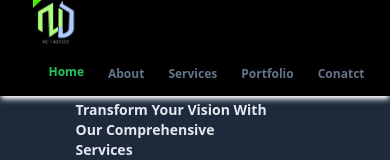
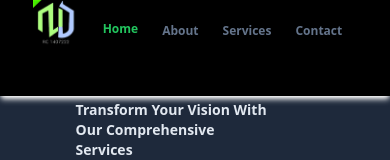
Before and after one commit to Olajcodes/Unclebigbay_Hackathon, a React (Vite) app in the folder hackathon/: page / in a window 390 px wide. Shown: the top 160 px of the page. Built offline with nearby package versions, Linux system fonts and the light colour scheme.

Commit message:
removed portfolio on small screen

```diff
--- a/hackathon/src/component/Nav.jsx
+++ b/hackathon/src/component/Nav.jsx
@@ -6,7 +6,7 @@ const Nav = () => {
   return (
     <>
         <header className="bg-black z-[22222222222222] shadow-md shadow-white w-full h-24 md:h-20  fixed top-0 mb-5 backdrop:blur">
-            <div className="header  flex w-5/6 h-5/6 mx-auto items-start flex-col md:flex-row md:items-center justify-between text-slate-500">
+            <div className="header  flex w-5/6 h-5/6 mx-auto items-start flex-row md:items-center justify-between text-slate-500">
                <div className=" w-12 h-12 rounded-lg">
                     <img src={logo} alt="logo" />
                </div>
@@ -40,7 +40,7 @@ const Nav = () => {
 
                         <li>
                             <NavLink to="/portfolio"
-                                   className={({ isActive}) => isActive ? 'text-green-500 capitalize m-1 p-2 text-xs md:text-sm font-bold hover:text-green-500 hover:transition-colors' : 'capitalize m-1 p-2 text-xs md:text-sm font-bold hover:text-slate-700 hover:transition-colors'}
+                                   className={({ isActive}) => isActive ? 'text-green-500 capitalize m-1 p-2 text-xs md:text-sm font-bold hover:text-green-500 hover:transition-colors hidden md:block' : 'hidden md:block capitalize m-1 p-2 text-xs md:text-sm font-bold hover:text-slate-700 hover:transition-colors'}
                                    >
                                 portfolio
                             </ NavLink>
@@ -49,7 +49,7 @@ const Nav = () => {
                             <NavLink to="/contact-us"
                                  className={({ isActive}) => isActive ? 'text-green-500 capitalize m-1 p-2 text-xs md:text-sm font-bold hover:text-green-500 hover:transition-colors' : 'capitalize m-1 p-2 text-xs md:text-sm font-bold hover:text-slate-700 hover:transition-colors'}
                                  >
-                                conatct
+                                contact
                             </ NavLink>
                         </li>
 
```
